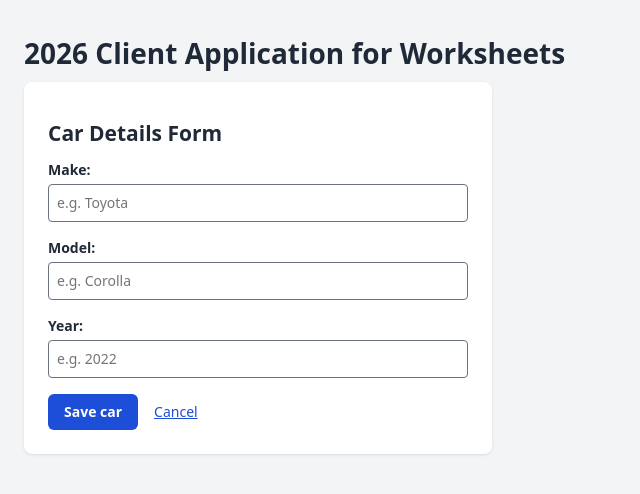
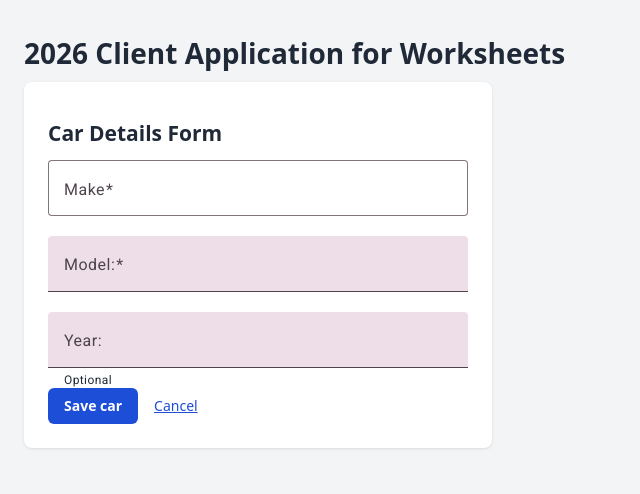
Before and after one commit to Shprotya/angularWS, an Angular app: page /cars/new in a window 1280 px wide. Shown: the top 494 px of the page, without its empty margins (0-640 px from the left). Built offline with nearby package versions, Linux system fonts and the light colour scheme.

Commit message:
style the form with material

```diff
--- a/src/app/car-form/car-form.html
+++ b/src/app/car-form/car-form.html
@@ -3,23 +3,24 @@
 
 
     <!-- Make Field -->
-    <div class="form-group">
-        <label for="make">Make:</label>
-        <input id="make" type="text" formControlName="make" placeholder="e.g. Toyota" />
-    </div>
+    <mat-form-field appearance="outline">
+        <mat-label>Make</mat-label>
+        <input matInput formControlName="make" placeholder="e.g. Toyota" />
+    </mat-form-field>
+
 
     <!-- Model Field -->
-    <div class="form-group">
-        <label for="model">Model:</label>
-        <input id="model" type="text" formControlName="model" placeholder="e.g. Corolla" />
-
-    </div>
+    <mat-form-field>
+        <mat-label>Model:</mat-label>
+        <input matInput formControlName="model" placeholder="e.g. Corolla" />
+    </mat-form-field>
 
     <!-- Year Field -->
-    <div class="form-group">
-        <label for="year">Year:</label>
-        <input id="year" type="number" formControlName="year" placeholder="e.g. 2022" />
-    </div>
+    <mat-form-field>
+        <mat-label>Year:</mat-label>
+        <mat-hint>Optional</mat-hint>
+        <input matInput type="number" formControlName="year" placeholder="e.g. 2022" />
+    </mat-form-field>
 
     <!-- Action Buttons -->
     @if (saveError(); as message) { <p role="alert">{{ message }}</p> }
--- a/src/app/car-form/car-form.scss
+++ b/src/app/car-form/car-form.scss
@@ -4,6 +4,10 @@
   background: #fff;
   border-radius: 8px;
   box-shadow: 0 1px 3px rgb(0 0 0 / 0.1);
+}
+
+mat-form-field {
+  width: 100%;
 }
 
 .form-group {
```
Also changed, not shown: src/app/car-form/car-form.ts (+11 -1 lines).
